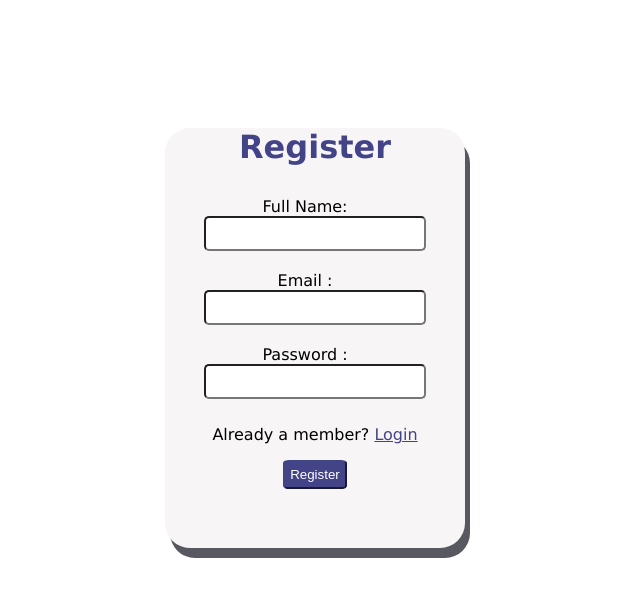
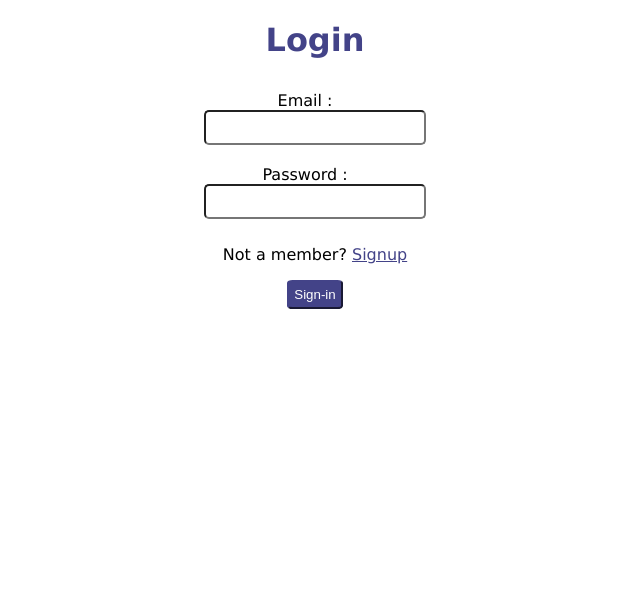
Before and after one commit to Batoul-Alsayyed/Survey-Builder, a React (Create React App) app in the folder my-react-app/: page / in a window 1280 px wide. Shown: the top 596 px of the page, without its empty margins (325-965 px from the left). Built offline with nearby package versions, Linux system fonts and the light colour scheme.

Commit message:
Testing login page

```diff
--- a/my-react-app/src/App.js
+++ b/my-react-app/src/App.js
@@ -1,10 +1,11 @@
 import './App.css';
 import Register from './Register';
-
+import Signin from './Signin';
 function App() {
   return (
     <main className='App'>
-      <Register/>
+      {/* <Register/> */}
+      <Signin/>
     </main>
   );
 }
```
